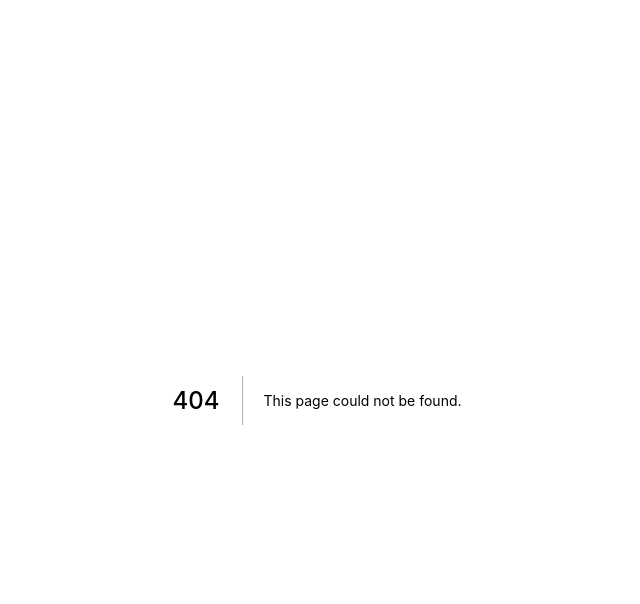
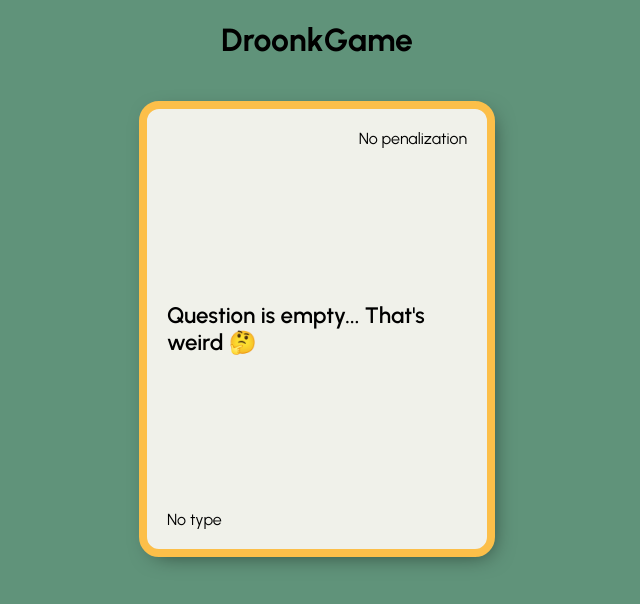
Before and after one commit to Alexito0d1n/droonkgame, a Next.js app: page /play in a window 1280 px wide. Before the commit this address had no page. Shown: the top 604 px of the page, without its empty margins (323-963 px from the left). Built offline with nearby package versions, Linux system fonts and the light colour scheme.

Commit message:
feat: navigation and play page

```diff
--- /dev/null
+++ b/pages/play.js
@@ -0,0 +1,21 @@
+import Head from "next/head";
+import { QuestionCard } from "../components";
+
+export default function Play() {
+  return (
+    <div>
+      <Head>
+        <title>DroonkGame | Play</title>
+        <meta name="description" content="A mi me están grabando" />
+        <link rel="icon" href="/favicon.ico" />
+      </Head>
+
+      <main>
+        <div className="play-container">
+          <h1>DroonkGame</h1>
+          <QuestionCard />
+        </div>
+      </main>
+    </div>
+  );
+}
--- /dev/null
+++ b/styles/_play.scss
@@ -0,0 +1,3 @@
+.play-container {
+    @include flexCenter(column);
+}
--- a/styles/_variables.scss
+++ b/styles/_variables.scss
@@ -1,5 +1,5 @@
-// Background gradient
-$backgroundColor: #F7F8F4;
+// App background
+$backgroundColor: #60937A;
 
 //Buttons
 $buttonBorder: #743EA5;
@@ -8,11 +8,11 @@ $buttonHoverBackground: #8A58B7;
 $buttonClickBackground: #9A68C7;
 $buttonText: #FFF;
 
-$buttonShadow: rgba(0,0,0,.8);
-$buttonInsetBlackShadow: rgba(0,0,0,.15);
-$buttonInsetWhiteShadow: rgba(255,255,255,.4);
+$buttonShadow: rgba(0, 0, 0, .8);
+$buttonInsetBlackShadow: rgba(0, 0, 0, .15);
+$buttonInsetWhiteShadow: rgba(255, 255, 255, .4);
 
-$buttonHoverShade1: #472566;
+$buttonHoverShade1: #804FAD;
 $buttonPushedShade1: #472566;
 $buttonPushedShade2: #390668;
 $buttonPushedShade3: #682CA0;
--- a/styles/_welcome.scss
+++ b/styles/_welcome.scss
@@ -2,11 +2,11 @@
     width: 100%;
     height: 100%;
     @include flexCenter(column);
-    background-color: #60937A;
+    background-color: $backgroundColor;
 
 
     .logo-container {
-    flex:7;
+        flex: 7;
         @include flexCenter(column);
 
         .welcome-logo {
@@ -14,6 +14,7 @@
             @include flexCenter(column);
         }
     }
+
     .buttons {
         @include flexCenter(column);
         flex: 1;
@@ -39,7 +40,7 @@
         text-decoration: none;
         text-transform: uppercase;
         text-shadow: 20px #000;
-        cursor:pointer;
+        cursor: pointer;
         font: bold 1.8rem sans-serif;
         margin: 20px;
 
--- a/styles/style.scss
+++ b/styles/style.scss
@@ -1,7 +1,13 @@
+// General
 @import "./variables";
 @import "./functions";
 @import "./fonts";
 @import "./app";
+
+// Pages
 @import "./welcome";
+@import "./play";
+
+// Components
 @import "./questionCard";
 @import "./logo";
```
Also changed, not shown: pages/index.js (+8 -12 lines). Lines whose indentation alone changed are shown as unchanged.
